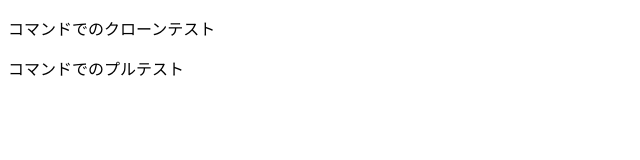
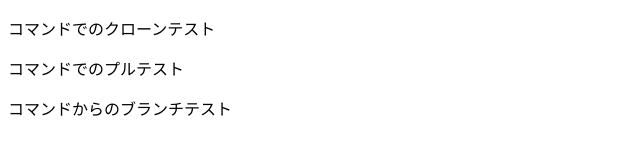
Before and after one commit to yumikomatsumoto/atlas-sns, a plain HTML site: page index.html in a window 1280 px wide. Shown: the whole page, without its empty margins (0-640 px from the left). Drawn offline with Linux system fonts and the light colour scheme.

Commit message:
command branch commit test

```diff
--- a/index.html
+++ b/index.html
@@ -8,5 +8,6 @@
 <body>
   <p>コマンドでのクローンテスト</p>
   <p>コマンドでのプルテスト</p>
+  <p>コマンドからのブランチテスト</p>
 </body>
 </html>
```
